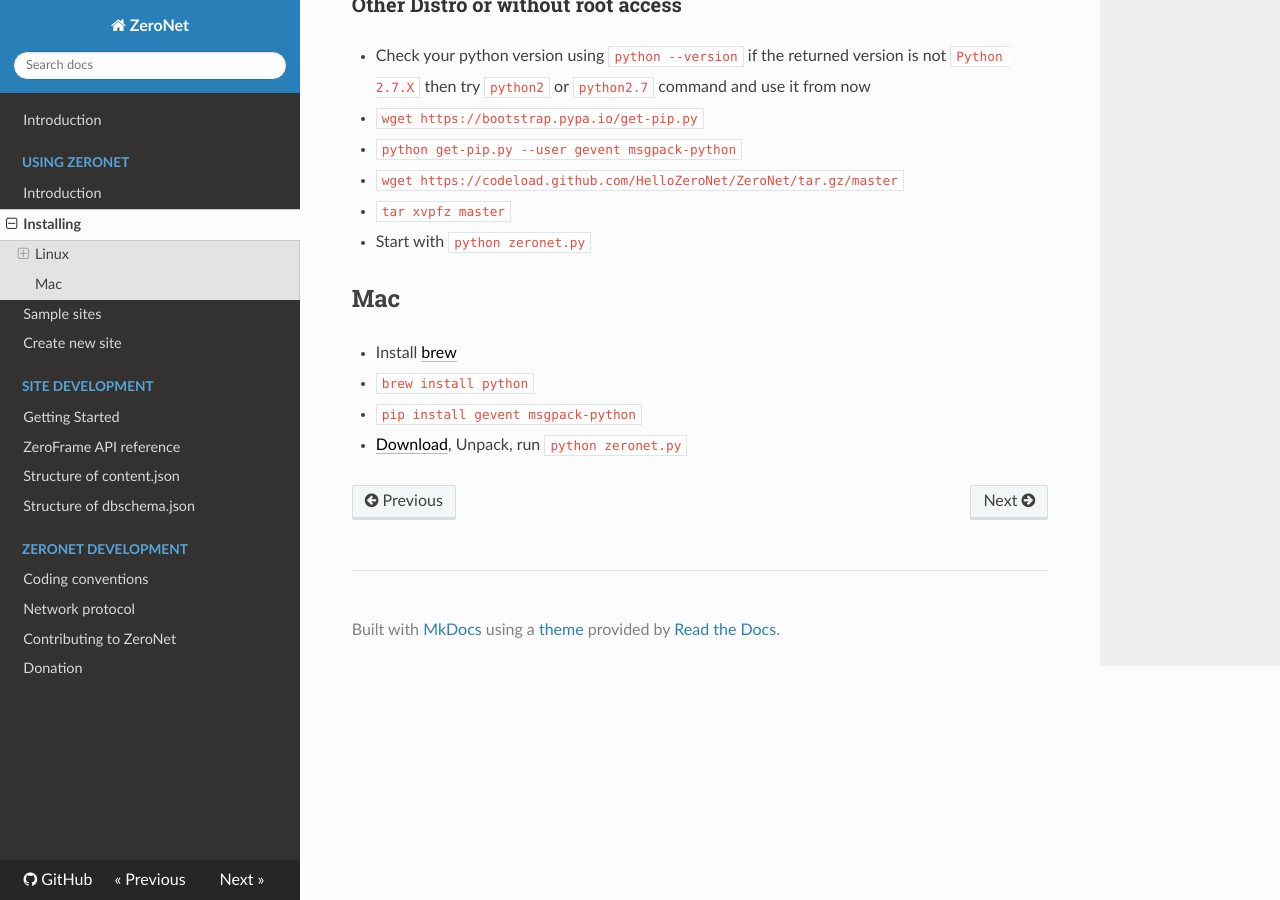
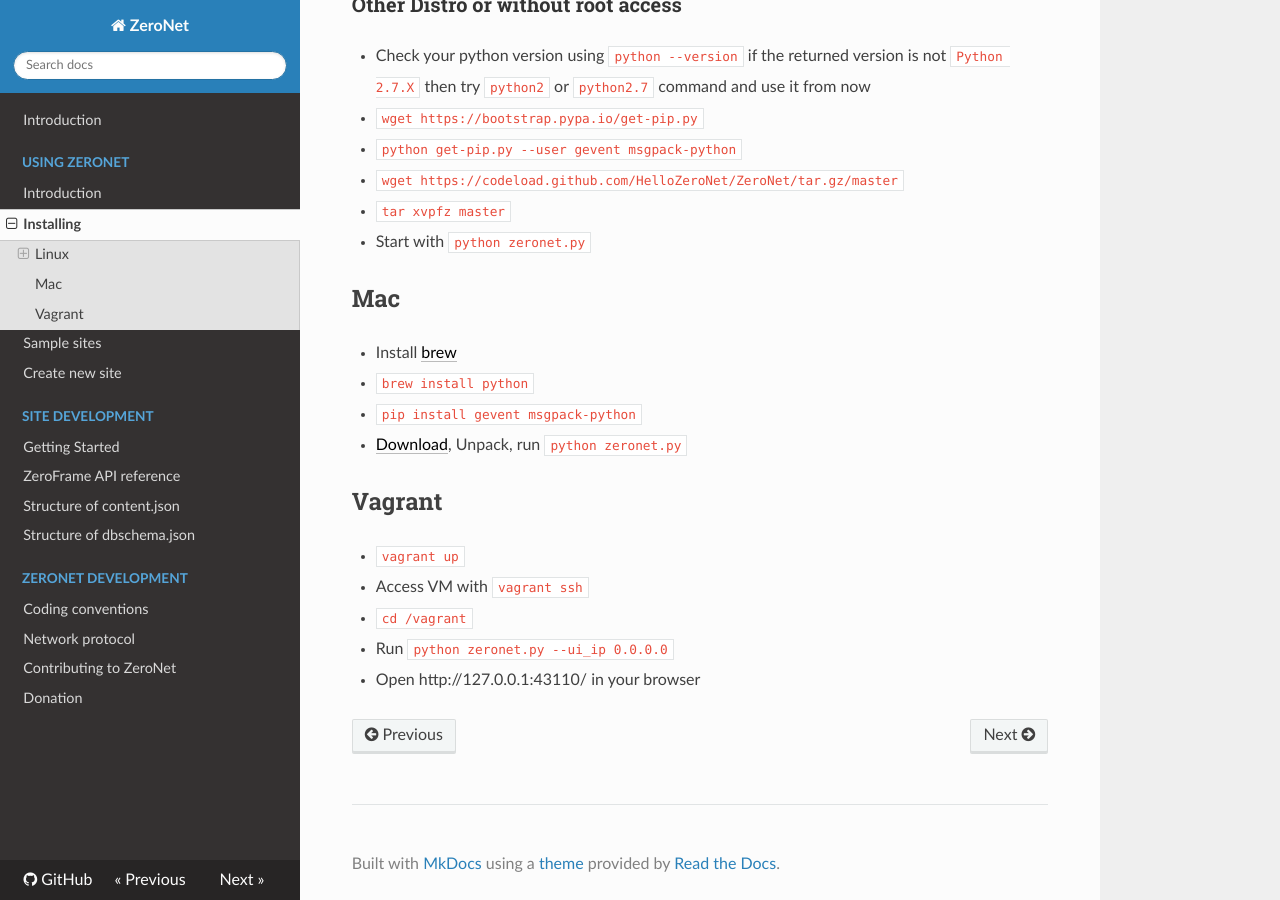
Before and after one commit to HelloZeroNet/Documentation, an MkDocs documentation site: the page built from docs/using_zeronet/installing.md, in a window 1280 px wide and 900 px high, scrolled down 1091 px. Built offline with MkDocs 1.6.1, drawn with Linux system fonts in a browser that asks for light colours; nearby versions of some CDN libraries; comment, search, counter and statistics services are not loaded; old or Windows-style settings are respelled for this version of MkDocs.

Commit message:
Added Vagrant to documentation

```diff
--- a/docs/using_zeronet/installing.md
+++ b/docs/using_zeronet/installing.md
@@ -40,10 +40,17 @@
 * `tar xvpfz master`
 * Start with `python zeronet.py`
 
-
 ## Mac
 
  * Install [brew](http://brew.sh/)
  * `brew install python`
  * `pip install gevent msgpack-python`
  * [Download](https://github.com/HelloZeroNet/ZeroNet/archive/master.zip), Unpack, run `python zeronet.py`
+
+## Vagrant
+
+* `vagrant up`
+* Access VM with `vagrant ssh`
+* `cd /vagrant`
+* Run `python zeronet.py --ui_ip 0.0.0.0`
+* Open http://127.0.0.1:43110/ in your browser
```
Also changed, not shown: 1 other file.
